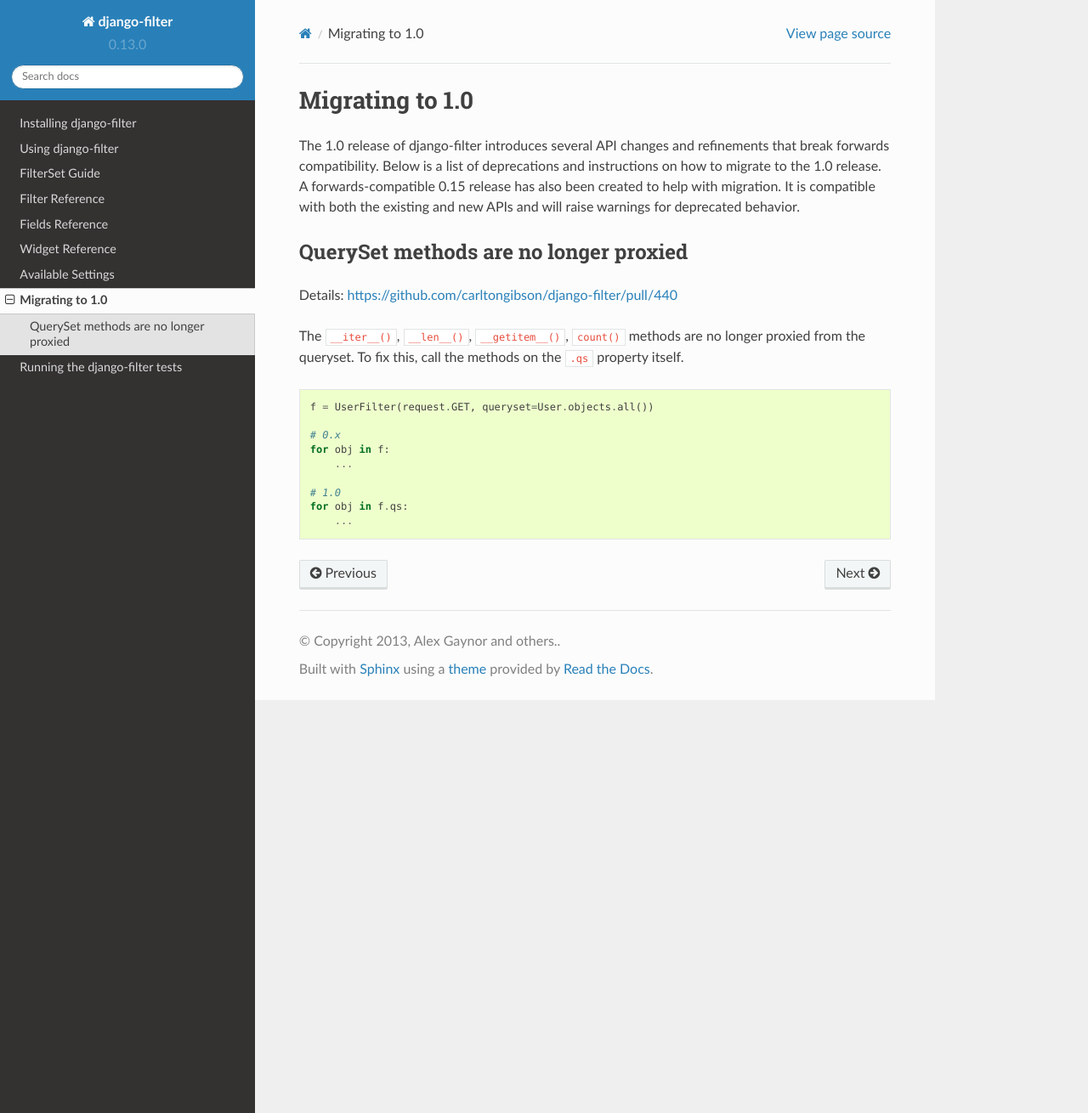
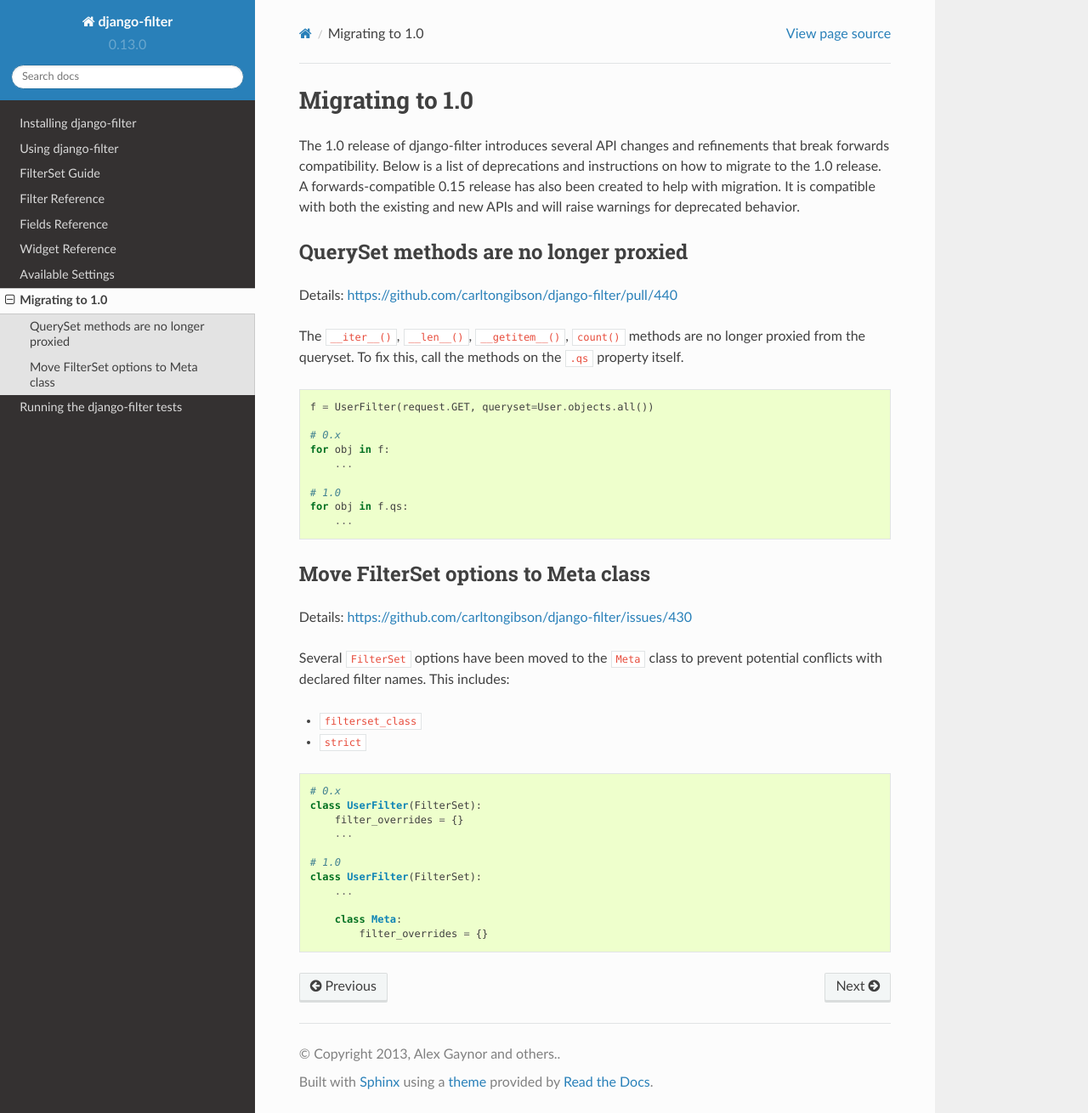
Before and after one commit to carltongibson/django-filter, a Sphinx documentation site: the page built from docs/migration.txt, in a window 1280 px wide and 1310 px high. Shown: the whole window at 85% size. Built offline with Sphinx 7.4.7 and the Read the Docs theme 2.0.0, drawn with Linux system fonts in a browser that asks for light colours.

Commit message:
Add Meta.options migration docs

```diff
--- a/docs/migration.txt
+++ b/docs/migration.txt
@@ -27,3 +27,28 @@
     # 1.0
     for obj in f.qs:
         ...
+
+
+Move FilterSet options to Meta class
+------------------------------------
+Details: https://github.com/carltongibson/django-filter/issues/430
+
+Several ``FilterSet`` options have been moved to the ``Meta`` class to prevent
+potential conflicts with declared filter names. This includes:
+
+* ``filterset_class``
+* ``strict``
+
+.. code-block:: python
+
+    # 0.x
+    class UserFilter(FilterSet):
+        filter_overrides = {}
+        ...
+
+    # 1.0
+    class UserFilter(FilterSet):
+        ...
+
+        class Meta:
+            filter_overrides = {}
```
